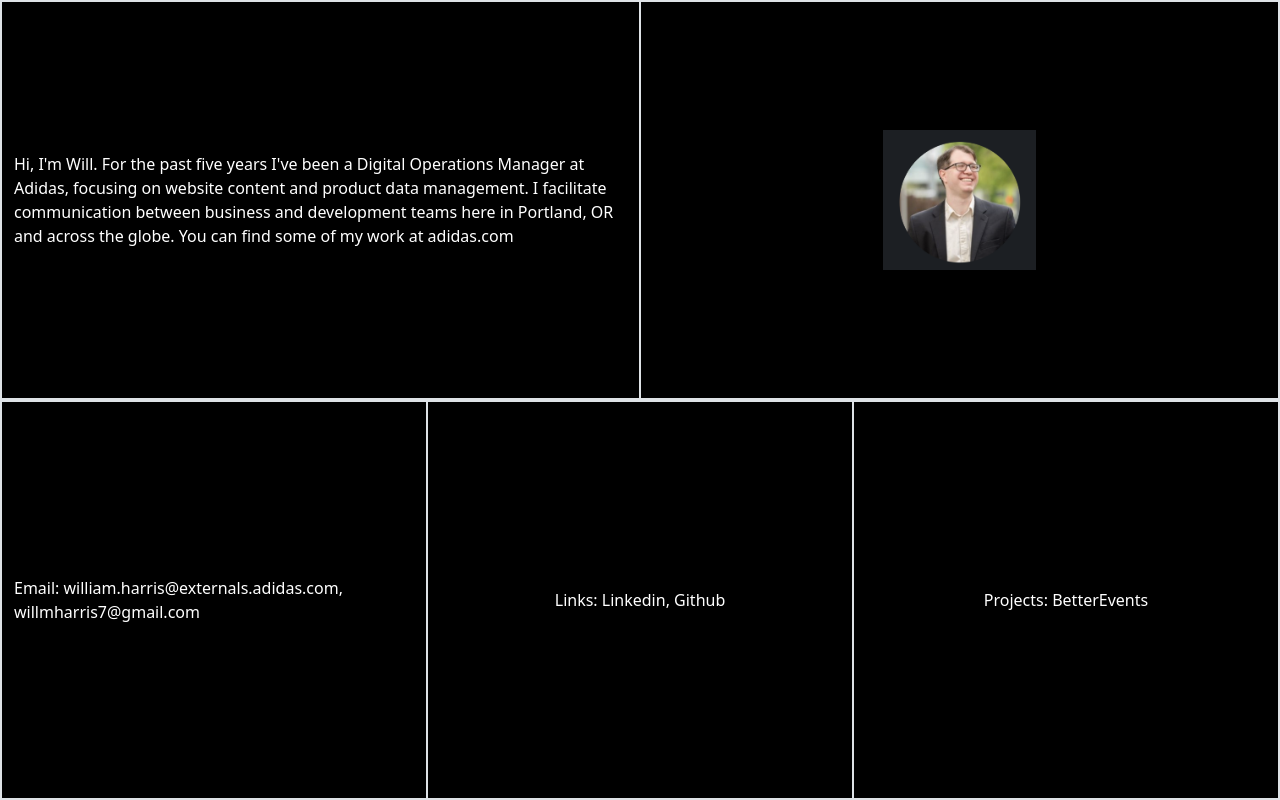
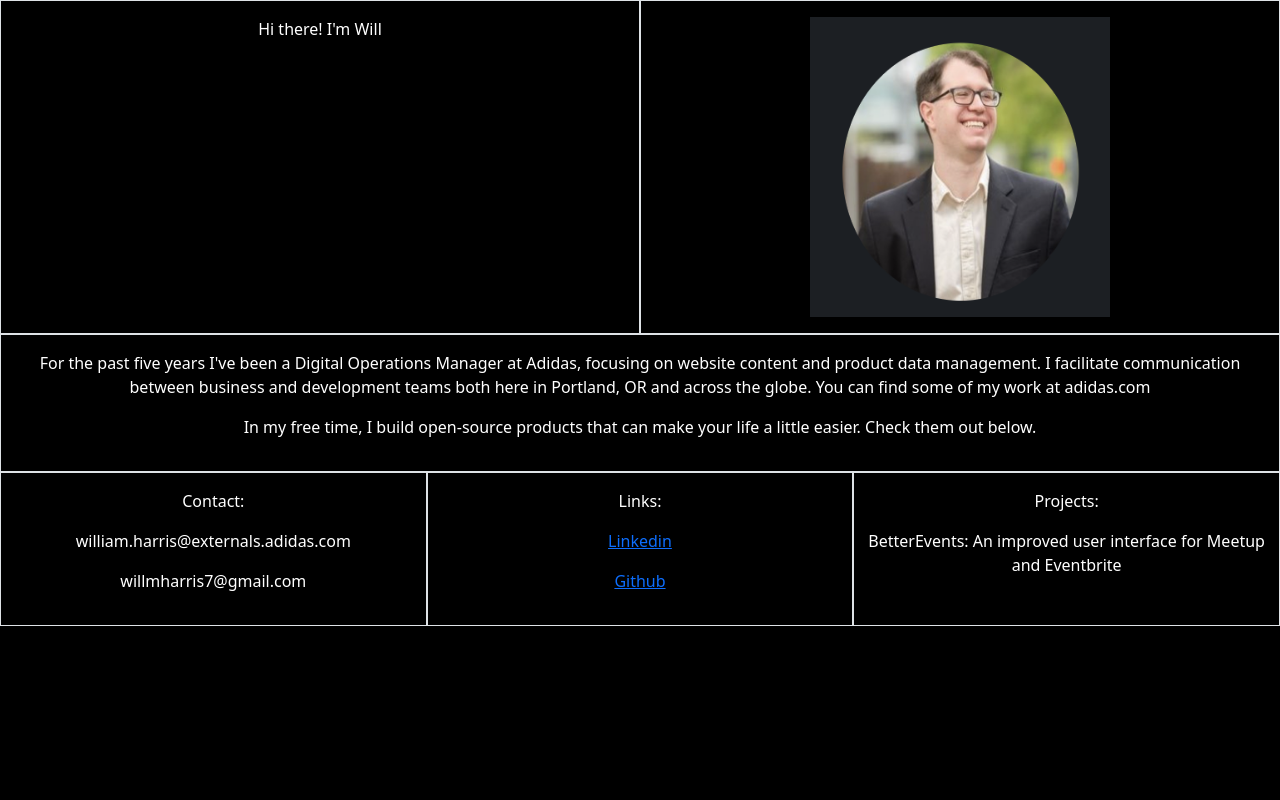
Before and after one commit to willmharris7/will-harris-website, a React (Vite) app: page / in a window 1280 px wide. Built offline with nearby package versions, Linux system fonts and the light colour scheme.

Commit message:
basic outline of page done

```diff
--- a/src/App.tsx
+++ b/src/App.tsx
@@ -2,19 +2,44 @@ import Headshot from './assets/Headshot.png'
 
 function App() {
   return (
-    <>
-    <div className="container-fluid vh-100">
-      <div className="row h-50 border">
-        <div className="col-6 border d-flex align-items-center justify-content-center">Hi, I'm Will. For the past five years I've been a Digital Operations Manager at Adidas, focusing on website content and product data management. I facilitate communication between business and development teams here in Portland, OR and across the globe. You can find some of my work at adidas.com</div>
-       <div className="col-6 border d-flex align-items-center justify-content-center"><img className="w-25 h-30" src={Headshot} /></div>
+    <div className="container-fluid">
+      <div className="row">
+        <div className="col-12 col-lg-6 text-center border py-3">
+          <p>Hi there! I'm Will</p>
+        </div>
+        <div className="col-12 col-lg-6 text-center border py-3">
+          <img src={Headshot} style={{width: '300px', height: '300px'}} />
+        </div>
       </div>
-      <div className="row h-50 border">
-        <div className="col-4 border d-flex align-items-center justify-content-center">Email: william.harris@externals.adidas.com, willmharris7@gmail.com</div>
-        <div className="col-4 border d-flex align-items-center justify-content-center">Links: Linkedin, Github</div>
-        <div className="col-4 border d-flex align-items-center justify-content-center">Projects: BetterEvents</div>
+      <div className="row">
+        <div className="col-12 text-center border py-3">
+          <p>
+            For the past five years I've been a Digital Operations Manager at Adidas, focusing on website content and product data management.
+            I facilitate communication between business and development teams both here in Portland, OR and across the globe.
+            You can find some of my work at adidas.com
+          </p>
+          <p>
+            In my free time, I build open-source products that can make your life a little easier. Check them out below.
+          </p>
+        </div>
+      </div>
+      <div className="row">
+        <div className="col-12 col-lg-4 text-center border py-3">
+          <p>Contact:</p>
+          <p>william.harris@externals.adidas.com</p>
+          <p>willmharris7@gmail.com</p>
+        </div>
+        <div className="col-12 col-lg-4 text-center border py-3">
+          <p>Links:</p>
+          <p><a href="https://www.linkedin.com/in/willharris7" target="_blank" rel="noreferrer">Linkedin</a></p>
+          <p><a href="https://github.com/willmharris7" target="_blank" rel="noreferrer">Github</a></p>
+        </div>
+        <div className="col-12 col-lg-4 text-center border py-3">
+          <p>Projects:</p>
+          <p>BetterEvents: An improved user interface for Meetup and Eventbrite</p>
+        </div>
       </div>
     </div>
-    </>
   )
 }
 
```
Also changed, not shown: src/index.css (line endings or trailing spaces).
